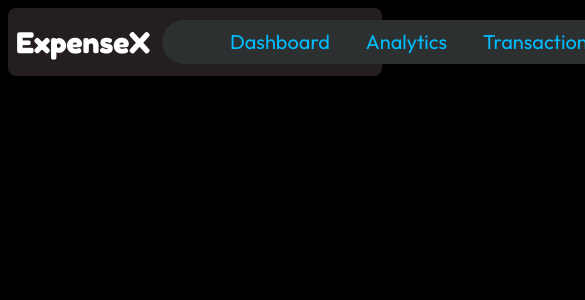
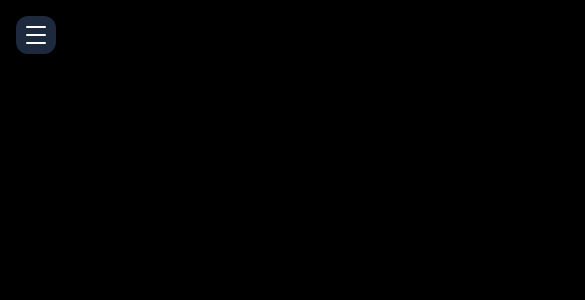
Before and after one commit to 47JMC/expense-tracker, a React (Vite) app: page / in a window 390 px wide. Shown: the top 300 px of the page, 585 px wide, since content can reach past the window. Built offline with nearby package versions, Linux system fonts and the light colour scheme.

Commit message:
add Sidebar for mobile users and configure Navbar

```diff
--- a/src/App.tsx
+++ b/src/App.tsx
@@ -2,14 +2,20 @@ import { Routes, Route } from "react-router-dom";
 import Home from "./pages/Home";
 import Dashboard from "./pages/Dashboard";
 import Analytics from "./pages/Analytics";
+import Sidebar from "./components/Sidebar";
+import Navbar from "./components/Navbar";
 
 function App() {
   return (
-    <Routes>
-      <Route path="/" element={<Home />} />
-      <Route path="/dashboard" element={<Dashboard />} />
-      <Route path="/analytics" element={<Analytics />} />
-    </Routes>
+    <div>
+      <Sidebar />
+      <Navbar />
+      <Routes>
+        <Route path="/" element={<Home />} />
+        <Route path="/dashboard" element={<Dashboard />} />
+        <Route path="/analytics" element={<Analytics />} />
+      </Routes>
+    </div>
   );
 }
 
--- a/src/components/Navbar.tsx
+++ b/src/components/Navbar.tsx
@@ -2,8 +2,8 @@ import NavbarLink from "./NavbarLink";
 
 function Navbar() {
   return (
-    <div className="flex gap-2 m-2 p-2 bg-[#241E1E] justify-between items-center rounded-lg">
-      <h1 className="text-3xl font-bold font-['Fredoka']">ExpenseX</h1>
+    <div className="hidden lg:flex gap-2 m-2 p-2 bg-[#241E1E] justify-between items-center rounded-lg">
+      <h1 className="text-[40px] font-semibold font-['Fredoka']">ExpenseX</h1>
       <div className="rounded-3xl flex bg-[#2C3030] *:text-xl gap-5 m-1 *:mx-2 py-2 px-15">
         <NavbarLink path="/dashboard" content="Dashboard" />
         <NavbarLink path="/analytics" content="Analytics" />
--- /dev/null
+++ b/src/components/Sidebar.tsx
@@ -0,0 +1,60 @@
+import { useState } from "react";
+import { NavLink } from "react-router-dom";
+
+const LINKS = [
+  { path: "/dashboard", label: "Dashboard", icon: "⊞" },
+  { path: "/analytics", label: "Analytics", icon: "↗" },
+];
+
+function Sidebar() {
+  const [open, setOpen] = useState(false);
+
+  return (
+    <div className="lg:hidden">
+      {/* Hamburger button */}
+      <button
+        onClick={() => setOpen(true)}
+        className="fixed top-4 left-4 z-50 bg-slate-800 hover:bg-slate-700 transition-colors p-2.5 rounded-xl"
+      >
+        <div className="flex flex-col gap-1.5 w-5">
+          <span className="block h-0.5 bg-white rounded-full" />
+          <span className="block h-0.5 bg-white rounded-full" />
+          <span className="block h-0.5 bg-white rounded-full" />
+        </div>
+      </button>
+
+      {/* Backdrop */}
+      {open && (
+        <div
+          className="fixed inset-0 z-40 bg-black/50"
+          onClick={() => setOpen(false)}
+        />
+      )}
+
+      {/* Drawer */}
+      <div
+        className={`fixed top-0 left-0 h-full w-64 z-50 bg-slate-900 border-r border-slate-800 p-6 flex flex-col gap-2 transition-transform duration-300 ${open ? "translate-x-0" : "-translate-x-full"}`}
+      >
+        <p className="font-['Fredoka'] text-white text-xl mb-6">
+          Expense Tracker
+        </p>
+
+        {LINKS.map((link) => (
+          <NavLink
+            key={link.path}
+            to={link.path}
+            onClick={() => setOpen(false)}
+            className={({ isActive }) =>
+              `flex items-center gap-3 px-4 py-3 rounded-xl font-['Outfit'] text-sm transition-colors ${isActive ? "bg-slate-800 text-white" : "text-slate-400 hover:text-white hover:bg-slate-800/50"}`
+            }
+          >
+            <span>{link.icon}</span>
+            <span>{link.label}</span>
+          </NavLink>
+        ))}
+      </div>
+    </div>
+  );
+}
+
+export default Sidebar;
```
